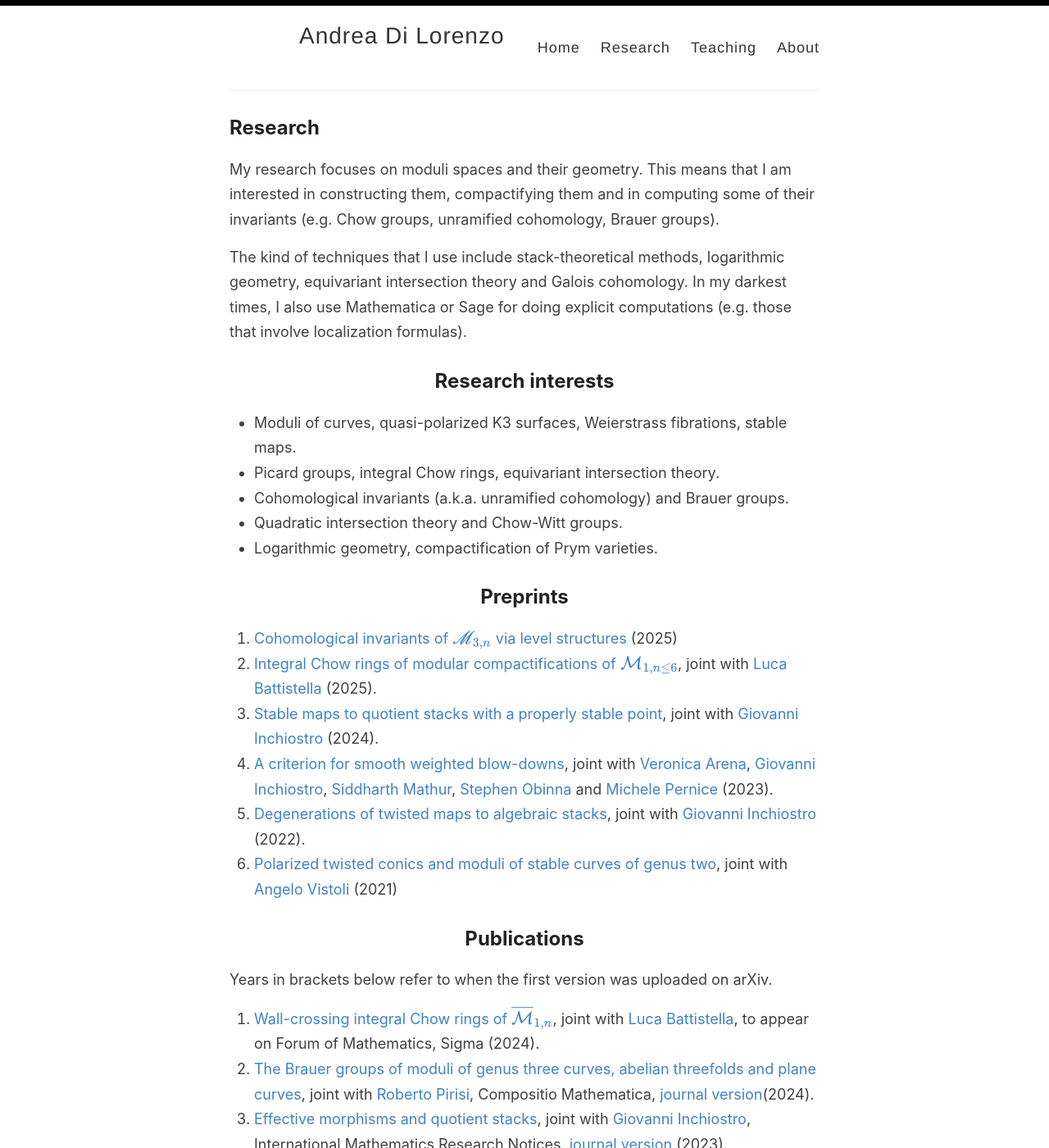
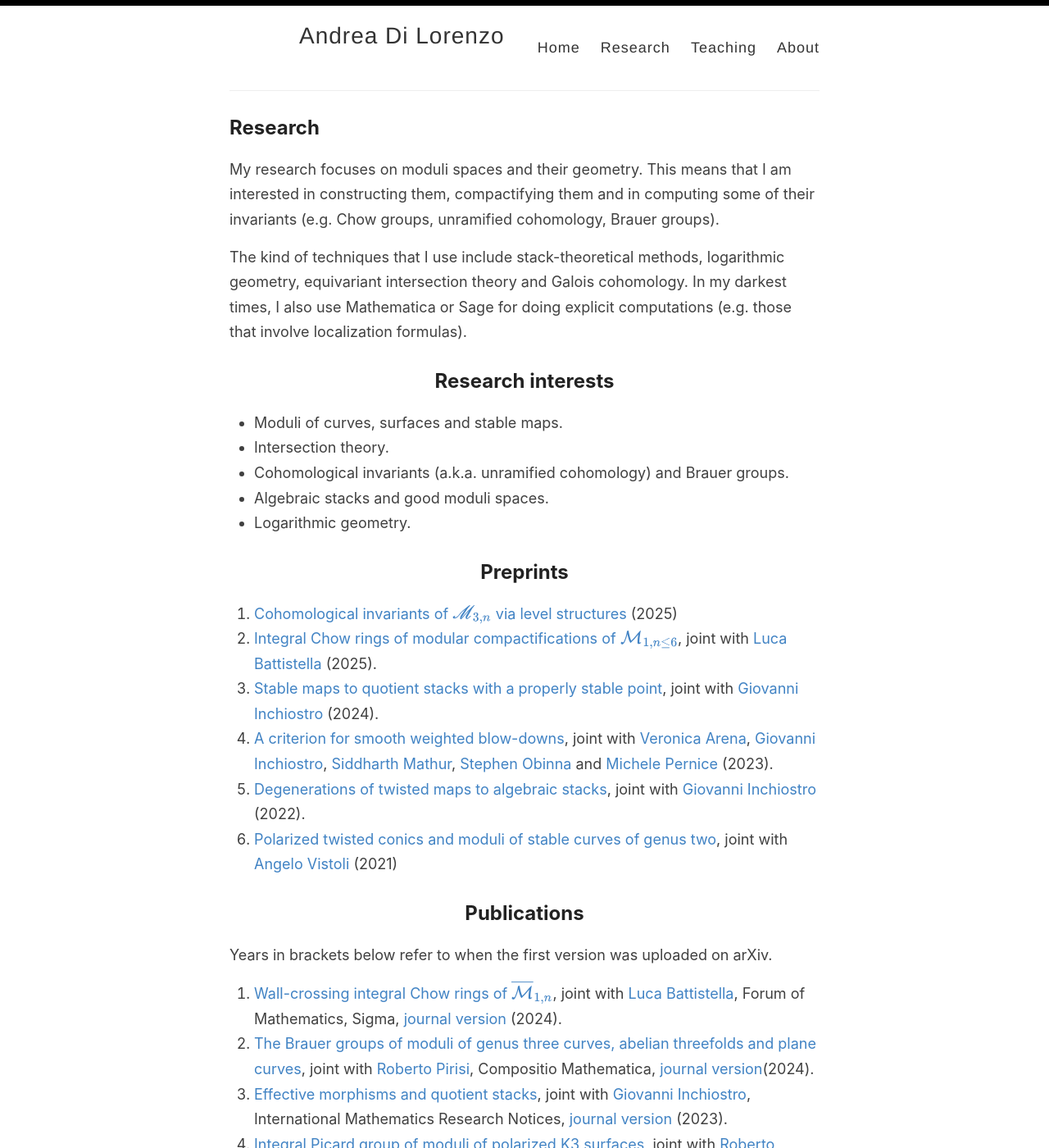
Before and after one commit to anddil/anddil.github.io, a Jekyll site: the page built from _pages/research.md, in a window 1280 px wide and 1400 px high. Shown: the whole window at 82% size. Built offline with Jekyll 4.4.1, drawn with Linux system fonts in a browser that asks for light colours.

Commit message:
Update research.md

```diff
--- a/_pages/research.md
+++ b/_pages/research.md
@@ -30,11 +30,11 @@ The kind of techniques that I use include stack-theoretical methods, logarithmic
 
 ## Research interests
 
-- Moduli of curves, quasi-polarized K3 surfaces, Weierstrass fibrations, stable maps.
-- Picard groups, integral Chow rings, equivariant intersection theory.
+- Moduli of curves, surfaces and stable maps.
+- Intersection theory.
 - Cohomological invariants (a.k.a. unramified cohomology) and Brauer groups.
-- Quadratic intersection theory and Chow-Witt groups.
-- Logarithmic geometry, compactification of Prym varieties.
+- Algebraic stacks and good moduli spaces.
+- Logarithmic geometry.
 
 ## Preprints
 1. [Cohomological invariants of $\mathscr{M}_{3,n}$ via level structures](https://arxiv.org/abs/2509.09661) (2025)
@@ -48,7 +48,7 @@ The kind of techniques that I use include stack-theoretical methods, logarithmic
 ## Publications
 Years in brackets below refer to when the first version was uploaded on arXiv.
 
-1. [Wall-crossing integral Chow rings of $\overline{\mathcal{M}}_{1,n}$](https://arxiv.org/abs/2402.14644), joint with [Luca Battistella](https://sites.google.com/view/luca-battistella/home), to appear on Forum of Mathematics, Sigma (2024).
+1. [Wall-crossing integral Chow rings of $\overline{\mathcal{M}}_{1,n}$](https://arxiv.org/abs/2402.14644), joint with [Luca Battistella](https://sites.google.com/view/luca-battistella/home), Forum of Mathematics, Sigma, [journal version](https://www.cambridge.org/core/journals/forum-of-mathematics-sigma/article/wallcrossing-integral-chow-rings-of-overline-mathcal-m1nleq-4/948A3173EDAAAFBD12C7586B0D863E1D) (2024).
 1. [The Brauer groups of moduli of genus three curves, abelian threefolds and plane curves](https://arxiv.org/abs/2402.06620), joint with [Roberto Pirisi](https://sites.google.com/view/rpirisi/home), Compositio Mathematica, [journal version](https://www.cambridge.org/core/journals/compositio-mathematica/article/abs/brauer-groups-of-moduli-of-genus-three-curves-abelian-threefolds-and-plane-curves/5E05825EB4CAAF9791F6ADA9653BE7CD)(2024).
 1. [Effective morphisms and quotient stacks](https://arxiv.org/abs/2303.10751), joint with [Giovanni Inchiostro](https://sites.math.washington.edu/~ginchios/), International Mathematics Research Notices, [journal version](https://doi.org/10.1093/imrn/rnae010) (2023).
 1. [Integral Picard group of moduli of polarized K3 surfaces](https://arxiv.org/abs/2305.07574), joint with [Roberto Fringuelli](https://sites.google.com/view/roberto-fringuelli/home-page) and [Angelo Vistoli](http://homepage.sns.it/vistoli/), Bulletin of the LMS, [journal version](https://doi.org/10.1112/blms.12968) (2023).
```
